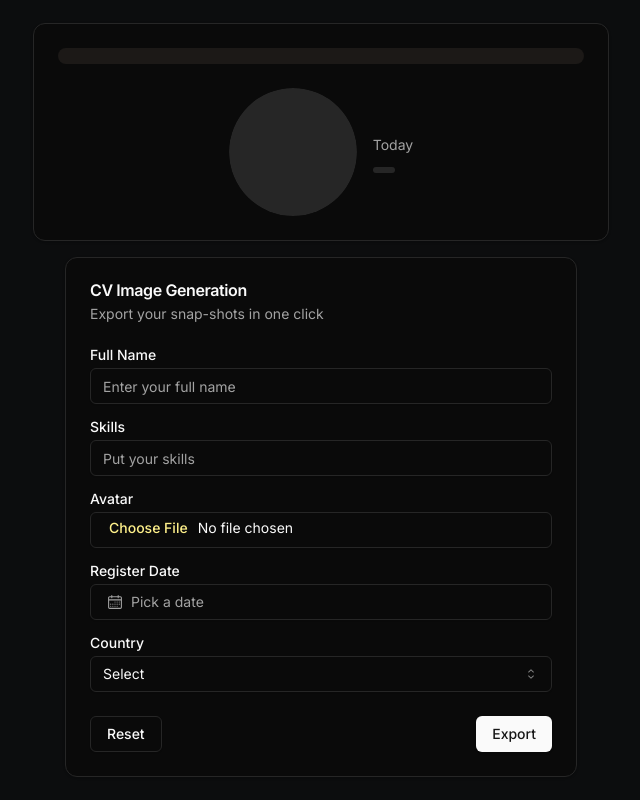
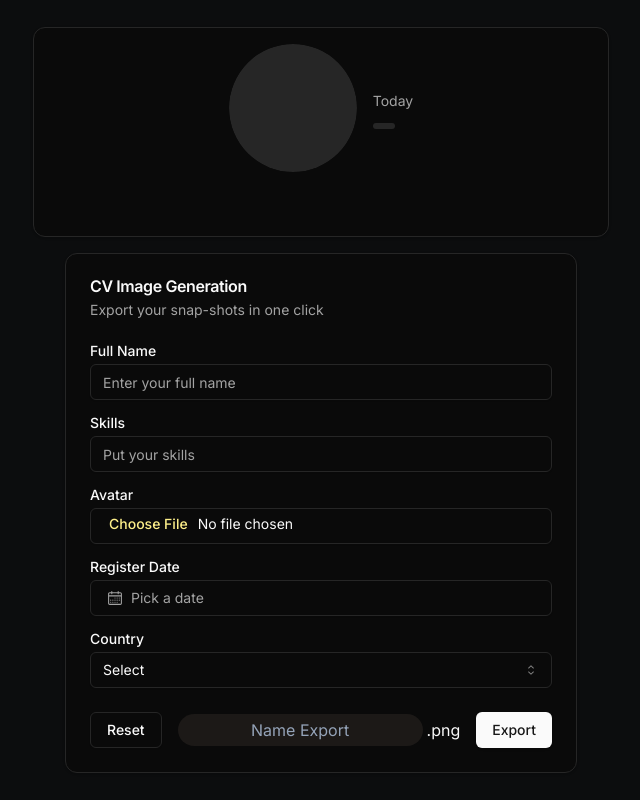
Before and after one commit to Foshati/cvGeneration-frontend-nextts, a Next.js app: page / in a window 1280 px wide. Shown: the whole page, without its empty margins (319-959 px from the left). Built offline with nearby package versions, Linux system fonts and the light colour scheme.

Commit message:
fix and chnage file name for img and style

```diff
--- a/src/app/page.tsx
+++ b/src/app/page.tsx
@@ -2,7 +2,7 @@
 "use client";
 import DisplayCv from "@/components/displayCv";
 import FormCv from "@/components/formCv";
-import React, { useState } from "react";
+import React, { useState, useRef } from "react";
 import { toPng } from "html-to-image";
 
 interface CvData {
@@ -19,28 +19,41 @@ const dataObj: CvData = {
   skills: "",
   registerDate: null,
   avatarUrl: null,
-  fileName: "",
+  fileName: "Name Export",
   country: "",
 };
 
 export default function Home() {
   const [data, setData] = useState<CvData>(dataObj);
+  const displayRef = useRef<HTMLDivElement>(null);
 
-  const displayRef = React.useRef<HTMLDivElement>(null);
   const saveImage = async () => {
-    const url = await toPng(displayRef.current, { pixelRatio: 1.5 });
-    const fileName = "efi.png";
+    if (displayRef.current) {
+      try {
+        const url = await toPng(displayRef.current, { pixelRatio: 1.5 });
+        const fileName = `${data.fileName || "photo"}.png`;
 
-    const a = document.createElement("a");
-    a.href = url;
-    a.download = fileName;
-    a.click();
+        const a = document.createElement("a");
+        a.href = url;
+        a.download = fileName;
+        a.click();
+      } catch (error) {
+        console.error("Error generating image:", error);
+      }
+    } else {
+      console.error("DisplayCv ref is not available");
+    }
   };
 
   return (
     <main className="flex flex-col justify-center items-center bg-[#0C0D0E] text-white h-screen gap-4 p-4">
-      <DisplayCv data={data} setData={setData} />
-      <FormCv data={data} setData={setData} dataObj={dataObj} />
+      <DisplayCv ref={displayRef} data={data} setData={setData} />
+      <FormCv
+        data={data}
+        setData={setData}
+        dataObj={dataObj}
+        saveImage={saveImage}
+      />
     </main>
   );
 }
--- a/src/components/displayCv.tsx
+++ b/src/components/displayCv.tsx
@@ -1,15 +1,16 @@
-// DisplayCv.tsx
 import React from "react";
 import {
   Card,
   CardContent,
   CardDescription,
+  CardFooter,
   CardHeader,
   CardTitle,
 } from "@/components/ui/card";
 import { ImgAvatar } from "./imgAvatar";
 import { Badge } from "./ui/badge";
 import { differenceInDays } from "date-fns";
+import { forwardRef } from "react";
 
 interface DataProps {
   fullName: string;
@@ -25,7 +26,10 @@ interface DisplayCvProps {
   setData: React.Dispatch<React.SetStateAction<DataProps>>;
 }
 
-export default function DisplayCv({ data, setData }: DisplayCvProps) {
+const DisplayCv = forwardRef<HTMLDivElement, DisplayCvProps>(function DisplayCv(
+  { data, setData },
+  ref
+) {
   const getDaysAgo = () => {
     if (!data.registerDate) return "Today";
     const daysPassed = differenceInDays(new Date(), data.registerDate);
@@ -33,12 +37,7 @@ export default function DisplayCv({ data, setData }: DisplayCvProps) {
   };
 
   return (
-    <Card className="w-3/4 max-w-xl dark">
-      <CardHeader>
-        <CardTitle className="text-center p-2 bg-stone-900 rounded-lg lg:text-xl ">
-          {data.fileName}
-        </CardTitle>
-      </CardHeader>
+    <Card ref={ref} className="w-3/4 max-w-xl dark p-4 flex flex-col">
       <CardContent className="flex justify-center items-center gap-4">
         <ImgAvatar avatarUrl={data.avatarUrl} fullName={data.fullName} />
         <div>
@@ -54,6 +53,9 @@ export default function DisplayCv({ data, setData }: DisplayCvProps) {
           </div>
         </div>
       </CardContent>
+      <CardFooter className="mt-auto flex justify-end"></CardFooter>
     </Card>
   );
-}
+});
+
+export default DisplayCv;
--- a/src/components/formCv.tsx
+++ b/src/components/formCv.tsx
@@ -33,7 +33,12 @@ interface FormCvProps {
   setData: React.Dispatch<React.SetStateAction<DataProps>>;
 }
 
-export default function FormCv({ data, setData, dataObj }: FormCvProps) {
+export default function FormCv({
+  data,
+  setData,
+  dataObj,
+  saveImage,
+}: FormCvProps) {
   const handleInputChange = (
     field: string,
     value: string | File | null | Date
@@ -116,21 +121,40 @@ export default function FormCv({ data, setData, dataObj }: FormCvProps) {
                   <SelectValue placeholder="Select" />
                 </SelectTrigger>
                 <SelectContent position="popper">
-                  <SelectItem value="usa">United States</SelectItem>
-                  <SelectItem value="germany">Germany</SelectItem>
-                  <SelectItem value="japan">Japan</SelectItem>
-                  <SelectItem value="brazil">Brazil</SelectItem>
+                  <SelectItem value="USA">United States</SelectItem>
+                  <SelectItem value="Germany">Germany</SelectItem>
+                  <SelectItem value="Japan">Japan</SelectItem>
+                  <SelectItem value="Brazil">Brazil</SelectItem>
                 </SelectContent>
               </Select>
             </div>
           </div>
         </form>
       </CardContent>
-      <CardFooter className="flex justify-between">
-        <Button variant="outline" onClick={() => setData(dataObj)}>
+      <CardFooter className="flex flex-col sm:flex-row items-center justify-between gap-4">
+        <Button
+          variant="outline"
+          onClick={() => setData(dataObj)}
+          className="w-full sm:w-auto"
+        >
           Reset
         </Button>
-        <Button>Export</Button>
+        <div className="flex gap-1 items-center w-full sm:w-auto">
+          <input
+            type="text"
+            value={data.fileName}
+            className="bg-stone-900 focus:outline-none text-slate-400 rounded-full text-center px-3 py-1 w-full"
+            onClick={(e) => e.target.select()}
+            onChange={(e) =>
+              setData((prev) => ({ ...prev, fileName: e.target.value.trim() }))
+            }
+            spellCheck={false}
+          />
+          <p>.png</p>
+        </div>
+        <Button onClick={saveImage} className="w-full sm:w-auto">
+          Export
+        </Button>
       </CardFooter>
     </Card>
   );
```
